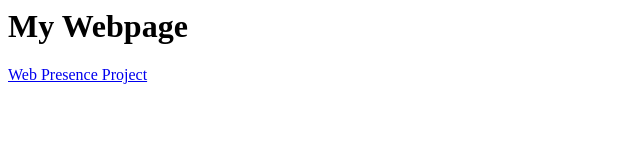
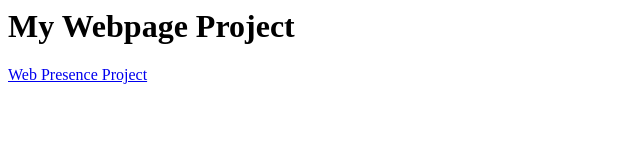
Before and after one commit to ScottBorden/475Project, a plain HTML site: page Index.html in a window 1280 px wide. Shown: the whole page, without its empty margins (0-640 px from the left). Drawn offline with Linux system fonts and the light colour scheme.

Commit message:
Update Index.html

```diff
--- a/Index.html
+++ b/Index.html
@@ -1,8 +1,8 @@
 <html>
 
-<h1> My Webpage </h1>
+<h1> My Webpage Project </h1>
 
 <body>
-		<a href="WebPresenceHomepage.html"> Web Presence Project</a> &nbsp;
+<a href="WebPresenceHomepage.html"> Web Presence Project</a> &nbsp;
 </body>
 </html>
```
